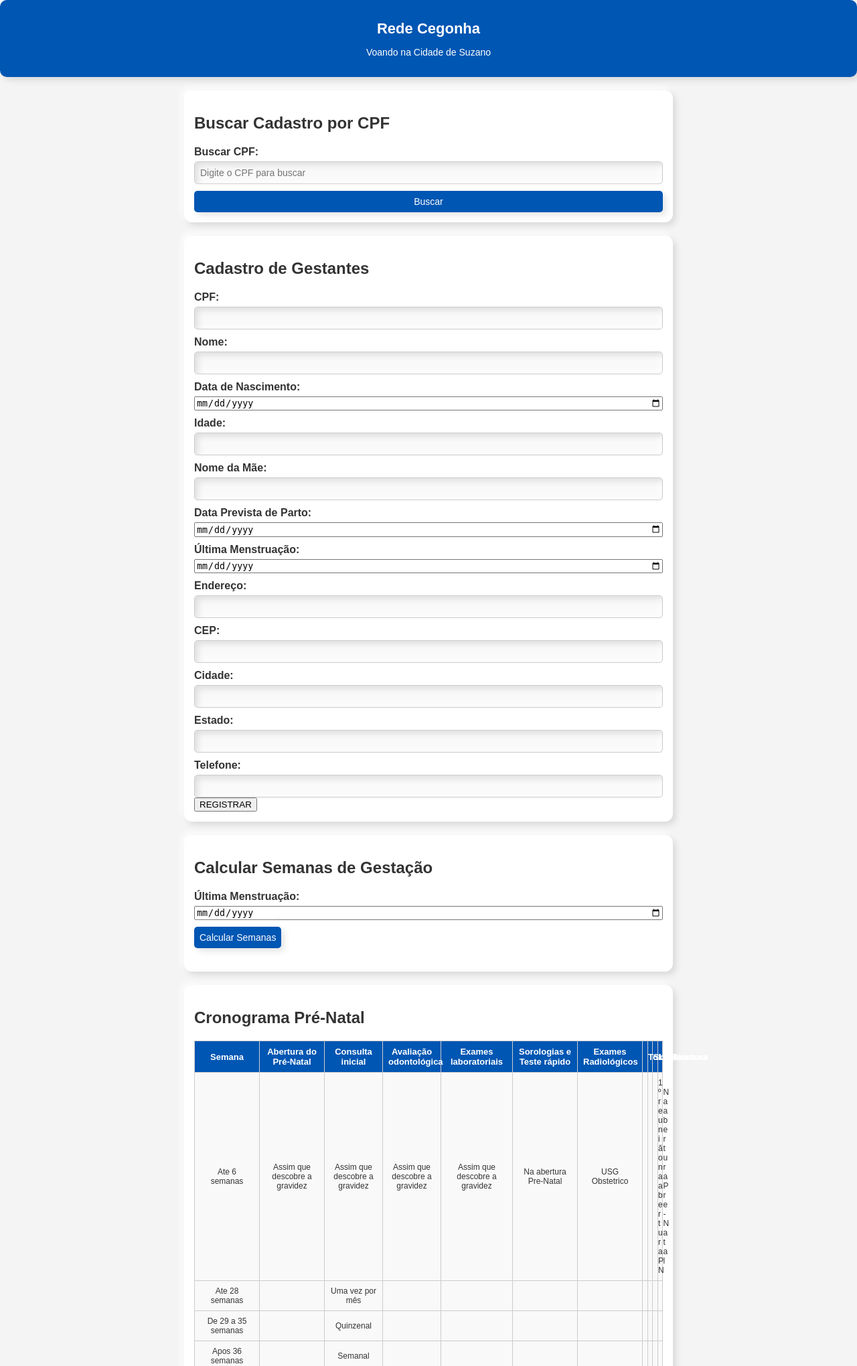
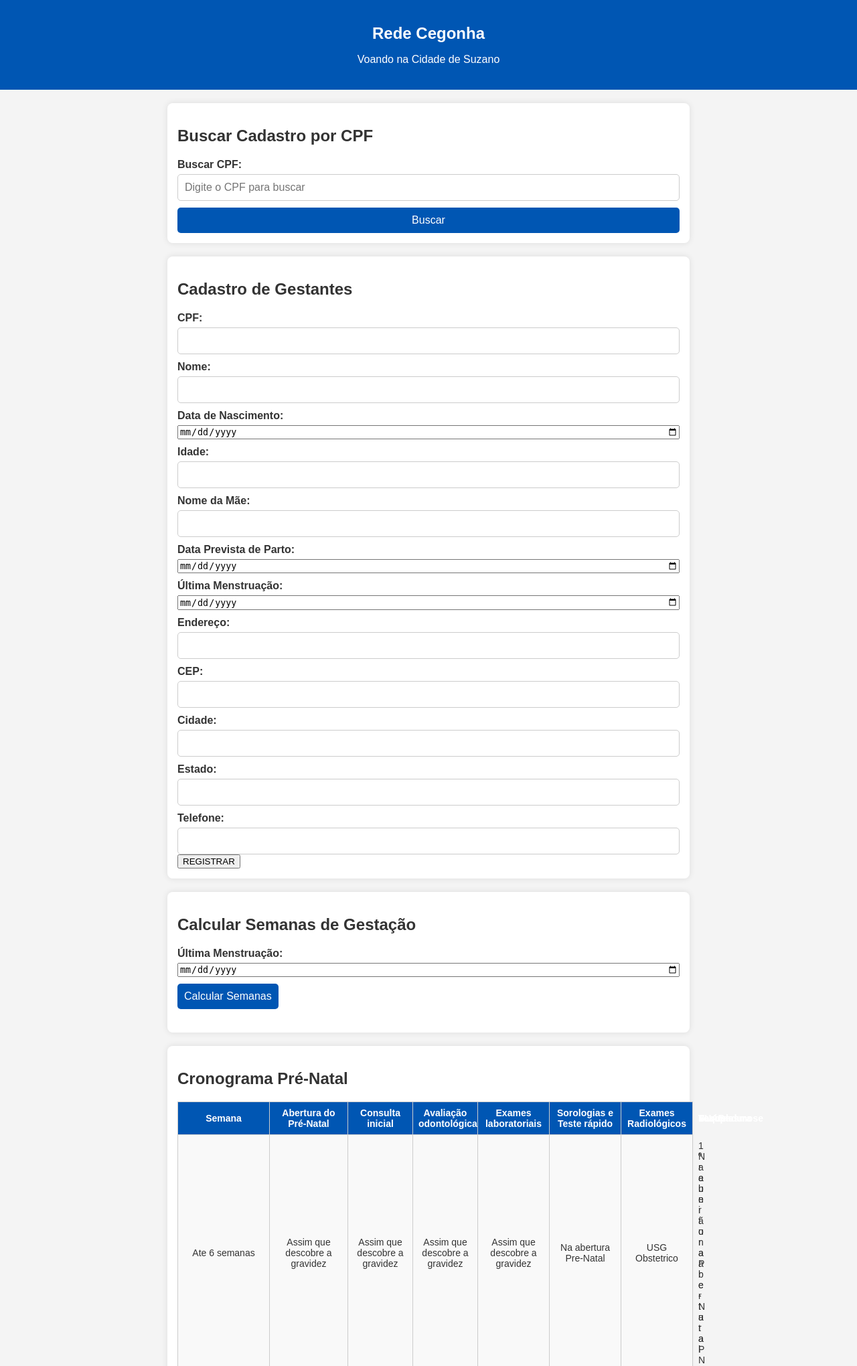
Before and after one commit to projetopi01/projeto-pi-02, a Flask app: page /cadastro_gestante in a window 1280 px wide. Shown: the top 2040 px of the page at 67% size. Run offline with Flask 3, Linux system fonts and the light colour scheme; the visitor is signed in with stand-in values (Sample User, id 1).

Commit message:
Update styles.css

```diff
--- a/backend/static/styles.css
+++ b/backend/static/styles.css
@@ -12,33 +12,31 @@ body {
     background-color: #0056b3;
     color: white;
     text-align: center;
-    padding: 15px;
-    border-radius: 10px;
-    box-shadow: 5px 5px 10px rgba(0, 0, 0, 0.1), -5px -5px 10px rgba(255, 255, 255, 0.7);
+    padding: 20px;
 }
 
 .header .logo {
-    font-size: 22px;
+    font-size: 24px;
     font-weight: bold;
 }
 
 .header .subtitle {
-    font-size: 14px;
+    font-size: 16px;
     margin-top: 5px;
 }
 
-/* Seção */
+/* Seção de busca */
 .section {
     width: 90%;
-    max-width: 700px;
+    max-width: 750px;
     margin: 20px auto;
-    background: #fff;
+    background: white;
     padding: 15px;
-    border-radius: 12px;
-    box-shadow: 5px 5px 10px rgba(0, 0, 0, 0.1), -5px -5px 10px rgba(255, 255, 255, 0.7);
+    box-shadow: 0px 0px 10px rgba(0, 0, 0, 0.1);
+    border-radius: 8px;
 }
 
-/* Formulário */
+/* Formulário de busca */
 .form-group {
     display: flex;
     flex-direction: column;
@@ -51,25 +49,22 @@ body {
 }
 
 input[type="text"] {
-    padding: 8px;
+    padding: 10px;
     border: 1px solid #ccc;
     border-radius: 5px;
-    font-size: 14px;
-    background: #f9f9f9;
-    box-shadow: inset 5px 5px 10px rgba(0, 0, 0, 0.1), inset -5px -5px 10px rgba(255, 255, 255, 0.7);
+    font-size: 16px;
 }
 
 button {
     margin-top: 10px;
-    padding: 8px;
+    padding: 10px;
     background: #0056b3;
     color: white;
     border: none;
-    font-size: 14px;
+    font-size: 16px;
     border-radius: 5px;
     cursor: pointer;
     transition: background 0.3s ease-in-out;
-    box-shadow: 5px 5px 10px rgba(0, 0, 0, 0.1), -5px -5px 10px rgba(255, 255, 255, 0.7);
 }
 
 button:hover {
@@ -81,22 +76,22 @@ button:hover {
     width: 100%;
     max-width: 750px;
     margin: 0 auto;
+    overflow-x: auto; /* Scroll horizontal se precisar */
     padding: 10px;
-    border-radius: 12px;
-    background: #fff;
-    box-shadow: 5px 5px 10px rgba(0, 0, 0, 0.1), -5px -5px 10px rgba(255, 255, 255, 0.7);
-    overflow-x: auto;
+    background: white;
+    box-shadow: 0px 0px 10px rgba(0, 0, 0, 0.1);
+    border-radius: 8px;
 }
 
 /* Estilos da Tabela */
 table {
     width: 100%;
     border-collapse: collapse;
-    table-layout: fixed;
-    font-size: 12px; /* Tamanho reduzido */
+    font-size: 14px; /* Tamanho do texto reduzido */
+    table-layout: fixed; /* Mantém tamanho fixo das colunas */
 }
 
-/* Largura fixa para cada coluna */
+/* Definição de largura para cada coluna */
 th, td {
     padding: 8px;
     text-align: center;
@@ -106,17 +101,17 @@ th, td {
 th {
     background: #0056b3;
     color: white;
-    font-size: 13px;
+    font-size: 14px;
 }
 
-/* Diminuindo tamanho das colunas */
-th:nth-child(1), td:nth-child(1) { width: 80px; } /* Nome */
-th:nth-child(2), td:nth-child(2) { width: 80px; } /* CPF */
-th:nth-child(3), td:nth-child(3) { width: 70px; } /* Exames */
-th:nth-child(4), td:nth-child(4) { width: 70px; } /* SUA */
+/* Ajustando a largura de cada coluna */
+th:nth-child(1), td:nth-child(1) { width: 120px; } /* Nome */
+th:nth-child(2), td:nth-child(2) { width: 100px; } /* CPF */
+th:nth-child(3), td:nth-child(3) { width: 80px; } /* Exames */
+th:nth-child(4), td:nth-child(4) { width: 80px; } /* SUA */
 th:nth-child(5), td:nth-child(5) { width: 90px; } /* Toxoplasmose */
-th:nth-child(6), td:nth-child(6) { width: 80px; } /* Laqueadura */
-th:nth-child(7), td:nth-child(7) { width: 80px; } /* Vacinas */
+th:nth-child(6), td:nth-child(6) { width: 90px; } /* Laqueadura */
+th:nth-child(7), td:nth-child(7) { width: 90px; } /* Vacinas */
 
 td {
     background: #f9f9f9;
@@ -134,20 +129,10 @@ tr:nth-child(even) {
     }
 
     table {
-        font-size: 11px;
+        font-size: 12px;
     }
 
     th, td {
         padding: 6px;
     }
 }
-
-@media (max-width: 480px) {
-    table {
-        font-size: 10px;
-    }
-
-    th, td {
-        padding: 5px;
-    }
-}
```
